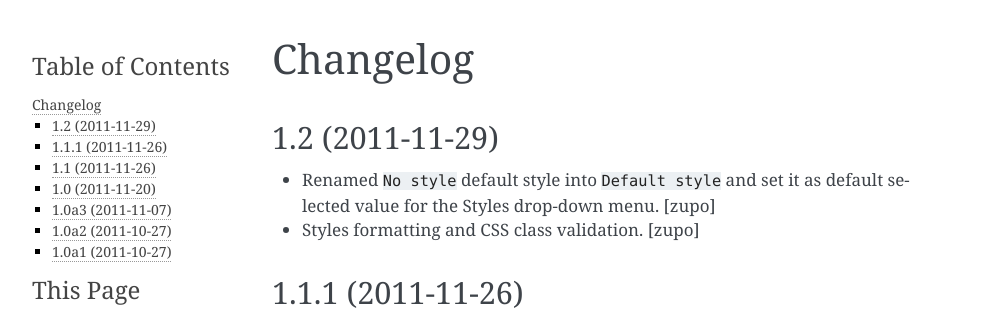
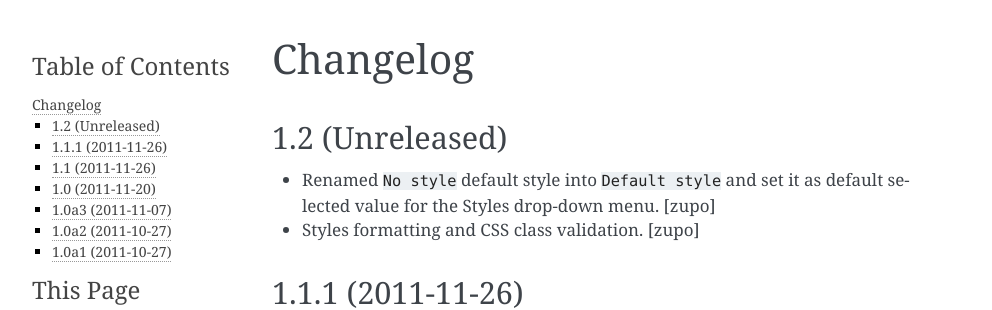
Before and after one commit to hexagonit/hexagonit.portletstyle, a Sphinx documentation site: the page built from hexagonit/portletstyle/docs/HISTORY.rst, in a window 1280 px wide. Shown: the top 310 px of the page, without its empty margins (148-1140 px from the left). Built offline with Sphinx 7.4.7, drawn with Linux system fonts in a browser that asks for light colours.

Commit message:
1.2 is not released yet

```diff
--- a/hexagonit/portletstyle/docs/HISTORY.rst
+++ b/hexagonit/portletstyle/docs/HISTORY.rst
@@ -1,7 +1,7 @@
 Changelog
 =========
 
-1.2 (2011-11-29)
+1.2 (Unreleased)
 ----------------
 
 - Renamed ``No style`` default style into ``Default style`` and set it as
```
